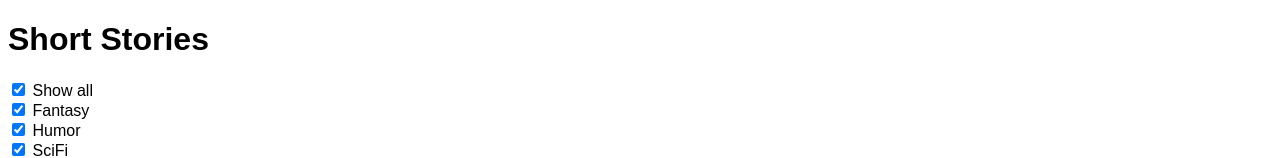
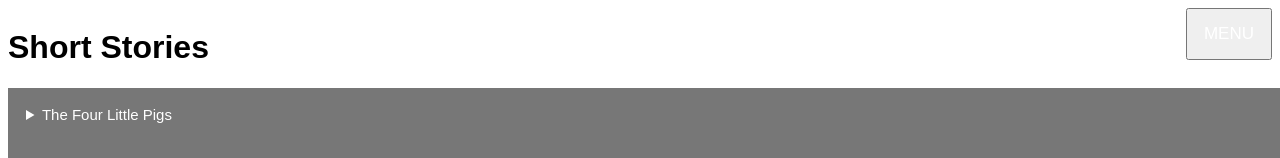
Before and after one commit to skedwards88/ShortStories, a website: page index.html in a window 1280 px wide. Shown: the top 158 px of the page. Drawn offline with Linux system fonts and the light colour scheme.

Commit message:
show hide menu

```diff
--- a/index.css
+++ b/index.css
@@ -1,5 +1,32 @@
 body {
   font-family: sans-serif
+}
+
+header {
+  overflow: hidden;
+  position: relative;
+}
+
+header #controls {
+  display: none;
+  flex-direction: column;
+  width: fit-content;
+}
+
+#menu {
+  color: white;
+  padding: 14px 16px;
+  text-decoration: none;
+  font-size: 17px;
+  display: block;
+  position: absolute;
+  right: 0;
+  top: 0;
+}
+
+#menu:hover {
+  background-color: #ddd;
+  color: black;
 }
 
 summary {
--- a/index.html
+++ b/index.html
@@ -12,8 +12,7 @@
 <body>
     <header>
         <h1>Short Stories</h1>
-    </header>
-
+        <div id="controls">
             <div id="categories">
                 <input type="checkbox" checked="true" id="checkAll" name="checkAll" onclick="toggleAll(this)">
                 <label for="checkAll">Show all</label><br>
@@ -26,7 +25,11 @@
             </div>
             <button id="showHideButton" onclick="expandCollapseAll(this)">Expand All</button>
             <button id="reverseOrder" onclick="reverseOrder(this)">Oldest first</button>
-
+        </div>
+        <button id="menu" onclick="toggleMenu()">
+            MENU
+        </button>
+    </header>
     <div id="stories" class="stories">
         <div class="story show Fantasy Humor">
             <details>
--- a/script.js
+++ b/script.js
@@ -5,6 +5,7 @@
 // styling
 // make sure mobile friendly
 // rerout cns site
+// front matter linter for categories
 
 function show(category) {
     // For each element with class "story",
@@ -119,3 +120,12 @@ function reverseOrder(source) {
         stories.style.flexDirection = "column"
     }
 }
+
+function toggleMenu() {
+    var menu = document.getElementById("controls");
+    if (menu.style.display === "flex") {
+        menu.style.display = "none";
+    } else {
+        menu.style.display = "flex";
+    }
+  }
```
Also changed, not shown: src/build.js (+6 -3 lines). Lines whose indentation alone changed are shown as unchanged.
